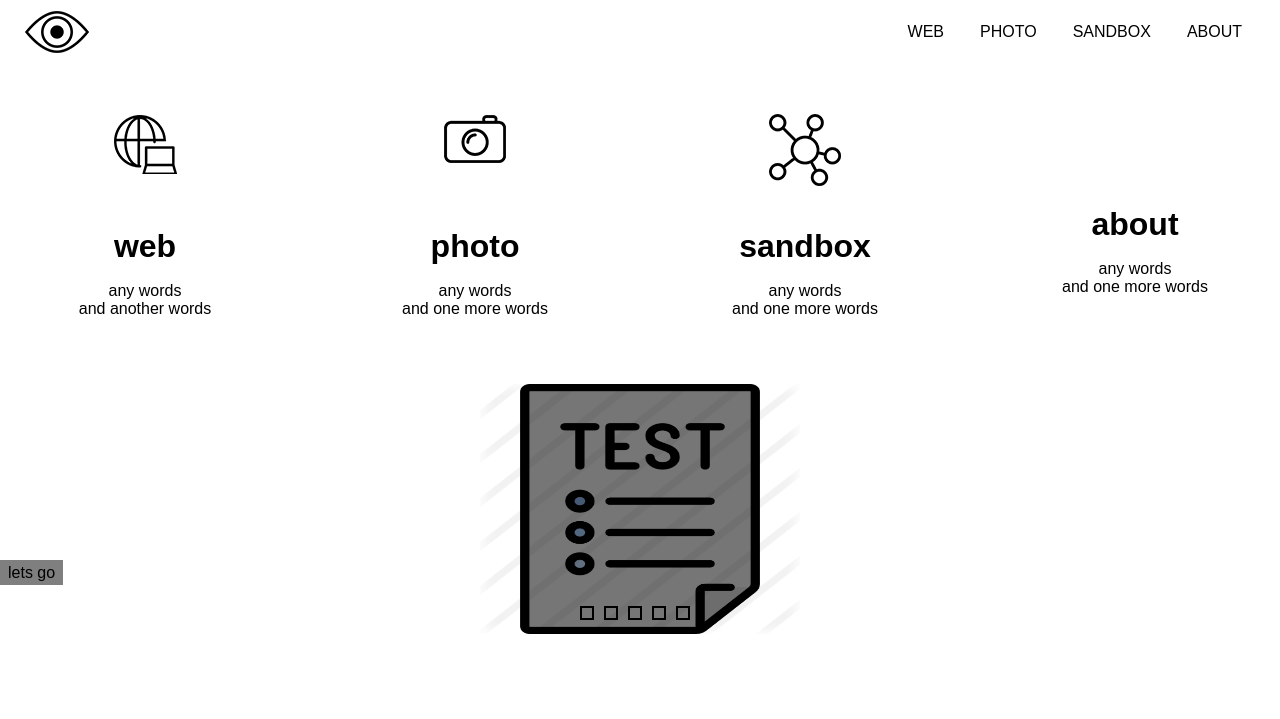
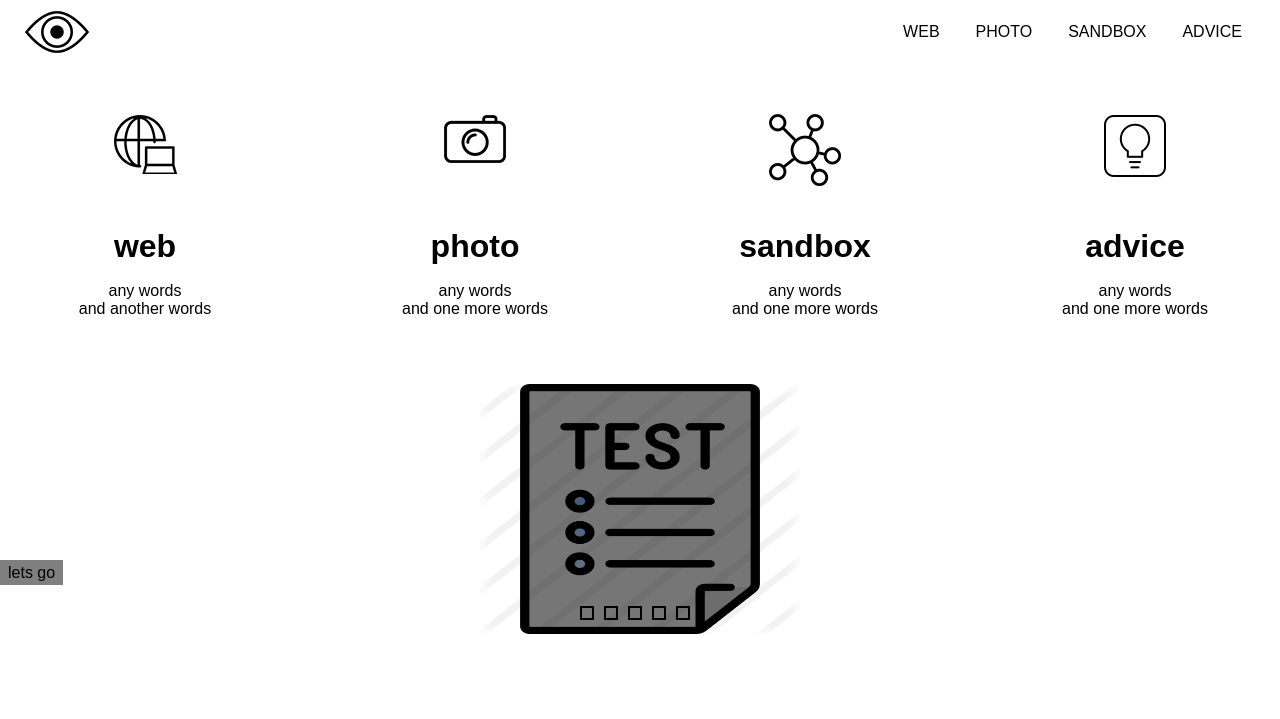
Before and after one commit to webdotG/webdotg.party.github.io, a website: page v__2/v2__index.html in a window 1280 px wide. Shown: the top 719 px of the page. Drawn offline with Linux system fonts and the light colour scheme; files whose address does not match are found by name.

Commit message:
add img advice page

```diff
--- a/v__2/v2__css/v2__index-main.css
+++ b/v__2/v2__css/v2__index-main.css
@@ -83,6 +83,21 @@
 		font-size: 16.5px;
 	}
 
+	.page-list__link--advice{
+		padding-top: 75px;
+		padding-bottom: 30px;
+		background-image: url(../v2__img/icon__advice--64px.png);
+		background-position-x: center;
+		background-position-y: 0;
+		background-repeat: no-repeat;
+	}
+
+	.page-list__link--advice:hover,
+	.page-list__link--advice:focus,
+	.page-list__link--advice:active{
+		background-image: url(../v2__img/icon__advice--64px-blur.png);
+		font-size: 16.5px;
+	}
 
 	.page-list__link h1{
 		margin: 0px;
--- a/v__2/v2__index.html
+++ b/v__2/v2__index.html
@@ -32,7 +32,7 @@
 				<li class="main-nav__item"><a class="main-nav__link" href="v2__web.html">web</a></li>
 				<li class="main-nav__item"><a class="main-nav__link" href="v2__photo.html">photo</a></li>
 				<li class="main-nav__item"><a class="main-nav__link" href="v2__sandbox.html">sandbox</a></li>
-				<li class="main-nav__item"><a class="main-nav__link" href="v2__about.html">about</a></li>
+				<li class="main-nav__item"><a class="main-nav__link" href="v2__about.html">advice</a></li>
 			</ul>
 		</nav>
 	</header>
@@ -97,13 +97,13 @@
 			</a>
 		</li>
 		<li class="page-list__item">
-			<a class="page-list__link" href="../v__2/v2__about.html">
+			<a class="page-list__link page-list__link--advice" href="../v__2/v2__advice.html">
 					<!--<svg id="icon__about" viewBox="0 0 128 128" width="64px" stroke="3" xmlns="http://www.w3.org/2000/svg">
 						<path d="M2,128a2,2,0,0,1-1.93-2.53l8.19-30a64,64,0,1,1,24.64,24.5l-30.39,8A1.79,1.79,0,0,1,2,128Zm31.18-12.21a2,2,0,0,1,1,.26,60,60,0,1,0-22-21.9,2,2,0,0,1,.2,1.53l-7.49,27.5,27.83-7.33A2.22,2.22,0,0,1,33.18,115.79Z"/>
 						<path d="M64,46A13,13,0,1,1,77,33,13,13,0,0,1,64,46Zm0-22a9,9,0,1,0,9,9A9,9,0,0,0,64,24Z"/>
 						<path d="M64,108A13,13,0,0,1,51,95V68a13,13,0,0,1,26,0V95A13,13,0,0,1,64,108Zm0-49a9,9,0,0,0-9,9V95a9,9,0,0,0,18,0V68A9,9,0,0,0,64,59Z"/>
 					</svg>-->
-					<h1>about</h1>
+					<h1>advice</h1>
 					<p>any words
 					<br>and one more words
 				</p>
```
Also changed, not shown: index.html (+1 -1 lines), v__2/v2__advice.html (renamed from v__2/v2__about.html, +3 -3 lines), v__2/v2__photo.html (+3 -3 lines), v__2/v2__sandbox.html (+3 -3 lines), v__2/v2__web.html (+3 -3 lines), v__2/v2__css/v2__advice.css (renamed from v__2/v2__css/v2__abot.css), v__2/v2__img/icon__advice--64px-blur.png (added), v__2/v2__img/icon__advice--64px.png (added), v__2/v2__js/advice-page.js (renamed from v__2/v2__js/about-page.js).
